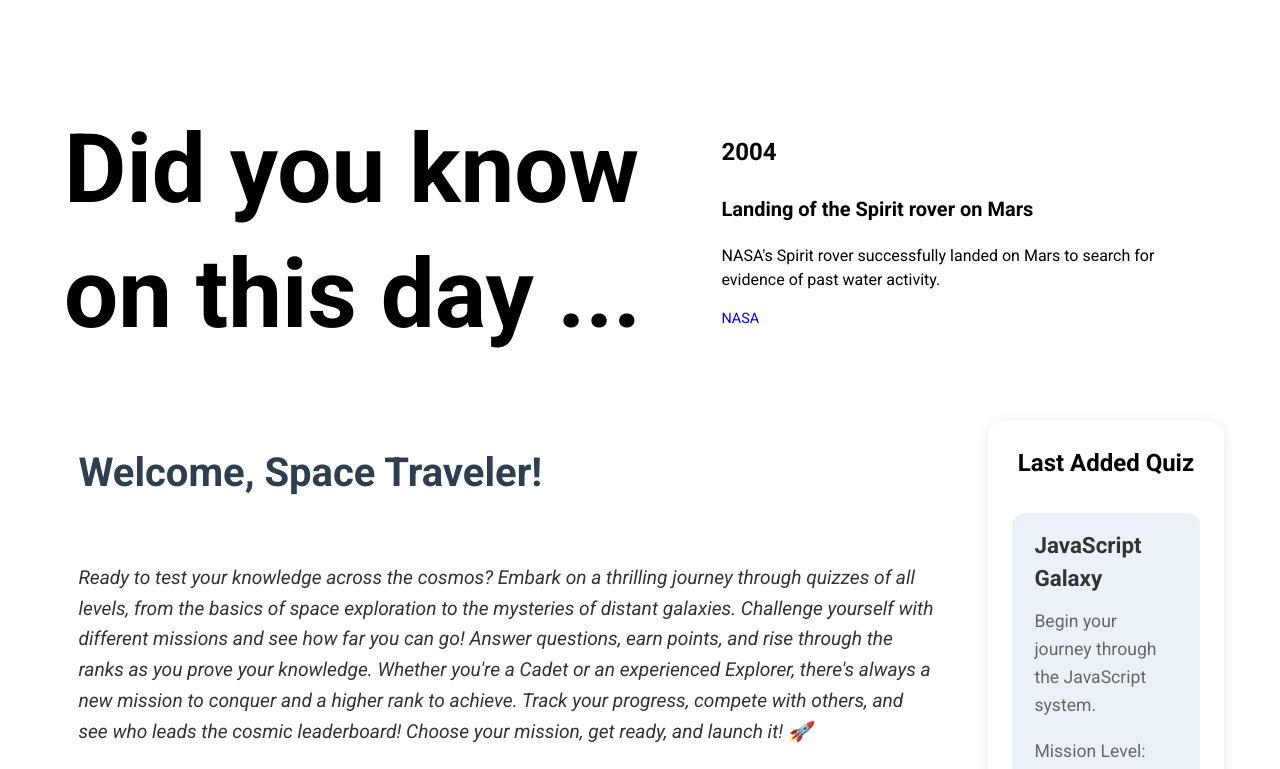
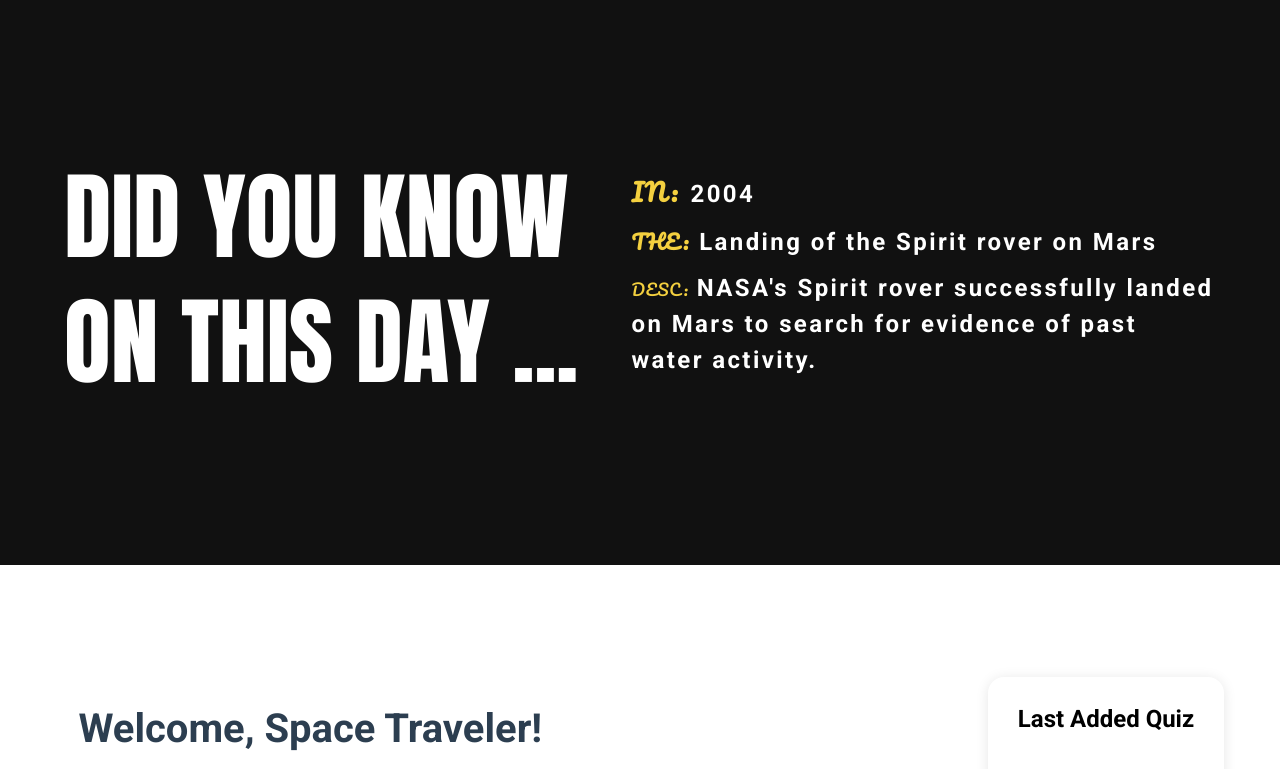
Before and after one commit to atanas-n-nikolov/Solar-System-React-2025-SoftUni, a React (Vite) app in the folder client/: page / in a window 1280 px wide. Shown: the part 1840-2609 px from the top of the page. Built offline with nearby package versions, Linux system fonts and the light colour scheme.

Commit message:
Add fact component

```diff
--- a/client/src/App.css
+++ b/client/src/App.css
@@ -47,5 +47,4 @@
   flex-direction: column;
   align-items: center;
   background-color: #fff;
-  padding: 5em 2em;
 }
--- a/client/src/components/home/facts/Facts.css
+++ b/client/src/components/home/facts/Facts.css
@@ -1,3 +1,13 @@
+@import url('https://fonts.googleapis.com/css2?family=Anton&display=swap');
+@import url('https://fonts.googleapis.com/css2?family=Pacifico&display=swap');
+
+.fact {
+    display: flex;
+    justify-content: center;
+    width: 100%;
+    background-color: #111;
+}
+
 .random-day {
     display: flex;
     align-items: center;
@@ -6,15 +16,8 @@
     gap: 2em;
     justify-content: space-between;
     flex-wrap: wrap;
-    box-shadow: 0 0 0.5em 0 rgba(255, 255, 255, 0.4);
-    padding: 2em;
+    padding: 10em 4em;
     border-radius: 0.5em;
-    transition: box-shadow 0.2s ease-in, transform 0.2s ease-in;
-}
-
-.random-day:hover {
-    transform: translateY(-0.5em);
-    box-shadow: 0 0 1em 0 rgb(255, 255, 255);
 }
 
 .fact-header {
@@ -24,32 +27,37 @@
     align-items: flex-start;
 }
 
+.fact-header h2, .fact-content h3, .fact-content p {
+    color: #fff;
+}
+
 .fact-header h2 {
+    font-family: "Anton", sans-serif;
+    font-weight: 400;
     font-size: 6em;
     line-height: 1.3;
-    font-weight: bold;
 }
 
 .fact-content {
     display: flex;
-    max-width: 55ch;
+    max-width: 65ch;
     flex-direction: column;
 }
 
 h3 {
     font-size: 1.5em;
-    margin-bottom: 1em;
+    margin-bottom: 0.5em;
 }
 
 .title {
     font-size: 1.25em;
     font-weight: bold;
-    margin-bottom: 1em;
+    margin-bottom: 0.5em;
 }
 
 .description {
     font-size: 1em;
-    margin-bottom: 1em;
+    margin-bottom: 0.5em;
 }
 
 .source {
@@ -63,3 +71,18 @@
 .source a:hover {
     text-decoration: underline;
 }
+
+.facts-desc-small {
+    padding-right: 0.5em;
+    font-family: 'Pacifico', cursive;
+    font-size: 1em;
+    letter-spacing: 0.05em;
+    color: #f4d03f;
+}
+
+.facts-desc-large {
+    font-size: 1.5rem;
+    color: #fff;
+    font-weight: 700;
+    letter-spacing: 0.1em;
+}
--- a/client/src/components/home/facts/Facts.jsx
+++ b/client/src/components/home/facts/Facts.jsx
@@ -1,23 +1,25 @@
-import { Link } from 'react-router';
 import './Facts.css';
 
 export default function Facts() {
     return (
-        <article className="random-day">
+        <article className="fact">
+            <div className="random-day">
             <div className="fact-header">
                 <h2>
-                    Did you know<br />
-                    on this day ...
+                    DID YOU KNOW<br />
+                    ON THIS DAY ...
                 </h2>
             </div>
             <div className="fact-content">
-                <h3>2004</h3>
-                <p className="title">Landing of the Spirit rover on Mars</p>
+                <h3><span className="facts-desc-small">IN:</span><span className="facts-desc-large">2004</span></h3>
+                <p className="title">
+                    <span className="facts-desc-small">THE:</span><span className="facts-desc-large">Landing of the Spirit rover on Mars</span>
+                </p>
                 <p className="description">
-                    NASA's Spirit rover successfully landed on Mars to search for evidence
-                    of past water activity.
+                <span className="facts-desc-small">DESC:</span><span className="facts-desc-large">NASA's Spirit rover successfully landed on Mars to search for evidence
+                    of past water activity.</span>
                 </p>
-                <p className="source"><Link to="https://mars.nasa.gov">NASA</Link></p>
+            </div>
             </div>
         </article>
     );
--- a/client/src/components/home/last-question/LastQuestion.css
+++ b/client/src/components/home/last-question/LastQuestion.css
@@ -1,7 +1,7 @@
-/* .wrapper-q {
+.wrapper-q {
     background-color: #fff;
     padding: 5em 2em;
-} */
+}
 
 .home-container {
     display: flex;
```
